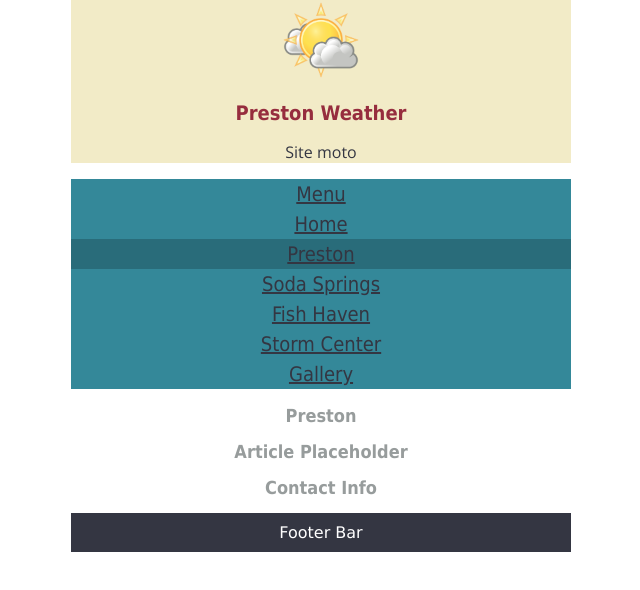
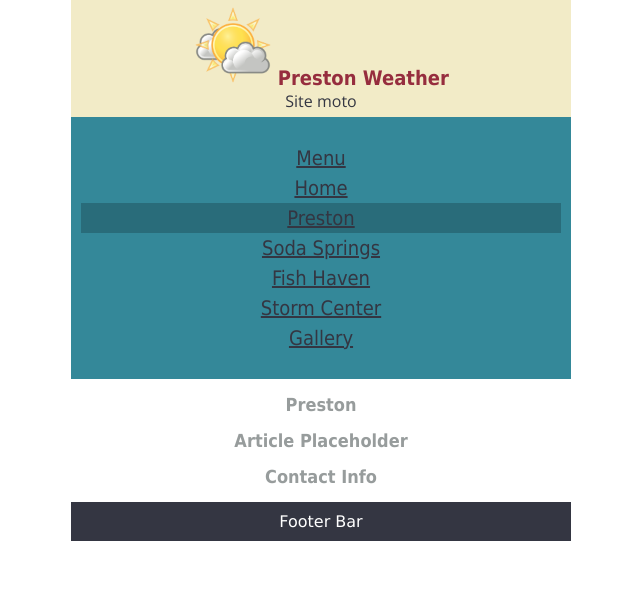
Before and after one commit to Haymore-Brandon/byu-haymore.github.io, a plain HTML site: page assignments/lesson-4/preston-4.html in a window 1280 px wide. Shown: the whole page, without its empty margins (319-959 px from the left). Drawn offline with nearby package versions, Linux system fonts and the light colour scheme.

Commit message:
A little better

```diff
--- a/assignments/lesson-4/css/small-4.css
+++ b/assignments/lesson-4/css/small-4.css
@@ -7,12 +7,13 @@ body {
   max-width: 500px;
 }
 header {
-  /* padding: 10px auto; */
+  padding: 5px;
   background-color: #f2ebc7;
   font-family: Tahoma,Geneva,sans-serif;
-  text-align: center;
+  margin: 0 auto;
   /* text-align: center; */
   /* display: block; */
+  vertical-align: middle;
 }
 .headings {
   display: inline-block;
@@ -23,9 +24,11 @@ header img, .heading {
 }
 .moto {
   font-family: 'Open Sans', sans-serif;
+  padding: 0;
 }
 nav {
   margin: 0 auto;
+  padding: 10px;
   background-color: #348899;
   text-align: center;
   font-family: Tahoma,Geneva,sans-serif;
@@ -50,6 +53,9 @@ h1,h2,h3 {
 h1 {
   font-size: 20px;
   color: #962d3e;
+  display: inline-block;
+  padding: 0px;
+  margin: 0 auto;
 }
 h2, h3 {
   color: #979c9c;
```
